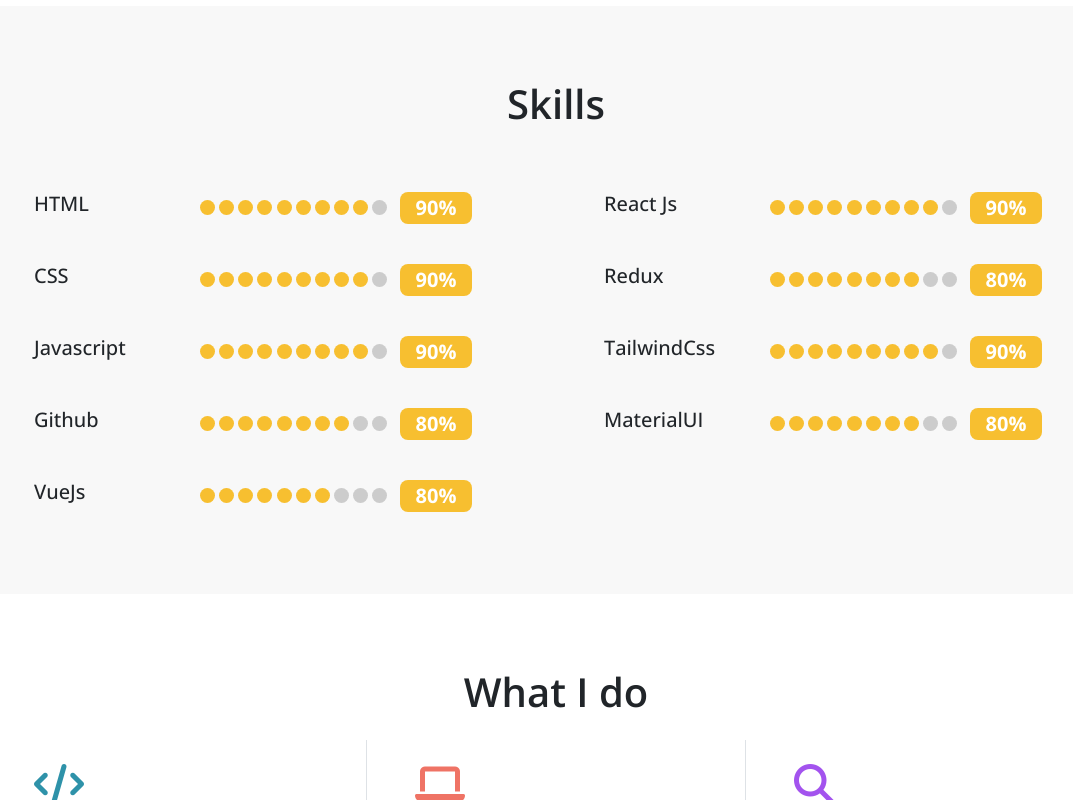
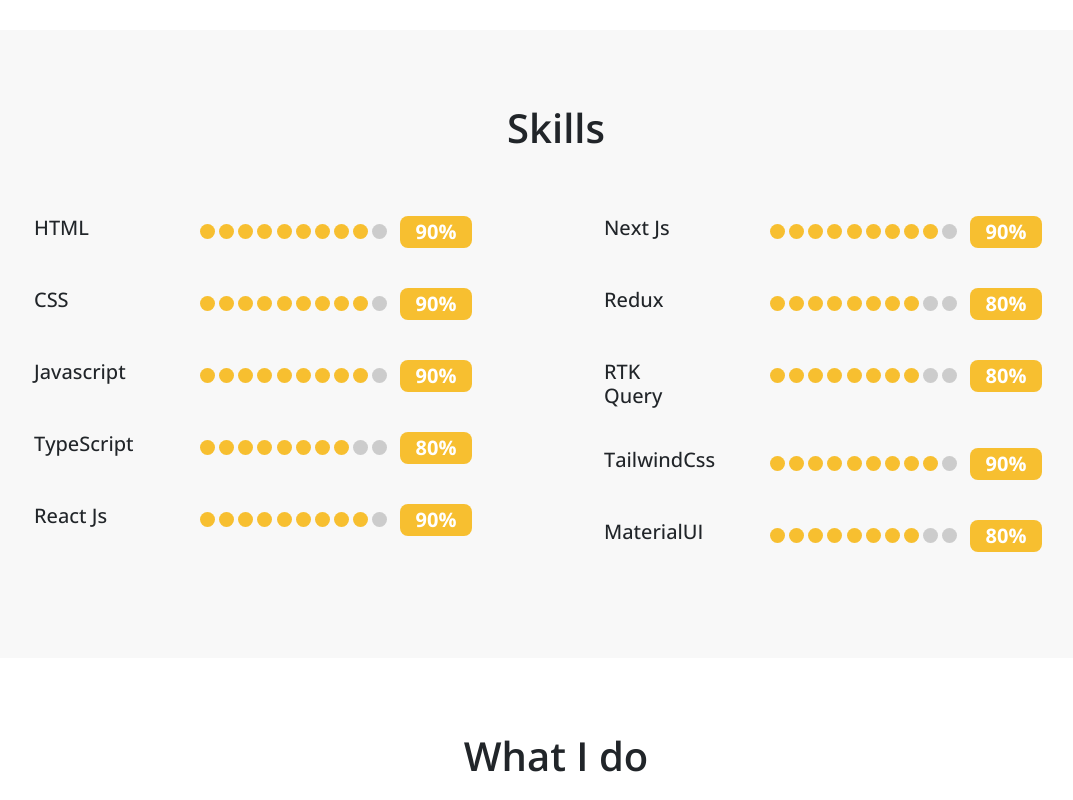
Before and after one commit to rashidgh/portfolio, a website: page index.html in a window 1280 px wide. Shown: the part 1838-2638 px from the top of the page, without its empty margins (84-1157 px from the left). Drawn offline with nearby package versions, Linux system fonts and the light colour scheme.

Commit message:
portfolio updated

```diff
--- a/index.html
+++ b/index.html
@@ -80,8 +80,11 @@
                         <h1 class="display-4 text-center text-accent-4 text-cursive">Md Rashid</h1>
                 </div>
                 <div class="col-12 col-md-8 lh-lg" data-aos="zoom-in">
-                    <p>Highly skilled Frontend Developer with a strong proficiency in HTML, CSS, JavaScript, Reactjs,
-                        Redux,TailwindCss, MaterialUI, Bootstrap. Possessing 2 years of experience in designing
+                    <p>Highly skilled Frontend Developer with a strong proficiency in HTML, CSS, JavaScript, TypeScript,
+                        Reactjs,
+                        Nextjs,
+                        Redux, ReduxToolkitQuery, TailwindCss, MaterialUI, Bootstrap. Possessing 2 years 5 months of
+                        experience in designing
                         and
                         implementing responsive and
                         user-friendly web applications. Adept at collaborating with cross-functional teams to deliver
@@ -129,13 +132,13 @@
                     <i class="fa-solid fa-briefcase h1"></i>
                     <h3 class="ps-2 py-2 fw-semibold d-inline-block">Work Experience</h3>
                     <div class="pb-3">
-                        <h5> Software Engineer <span class="text-accent-4 fw-bold">TestYantra Software
+                        <h5> Software Engineer at <span class="text-accent-4 fw-bold">TestYantra Software
                                 Solutions (Bangalore)</span></h5>
                         <p class="mb-0 py-1 fst-italic">August 2022 - present</p>
                         <p>
                             <ul>
                                 <li> Designed and developed responsive and visually appealing web applications using
-                                    HTML, CSS, JavaScript, and React.js.</li>
+                                    HTML, CSS, JavaScript, TypeScript, React.js, Next.js, RTK Query.</li>
                                 <li>Implemented best practices for web performance optimization, including code
                                     minification, image compression, and lazy loading, resulting in improved page load
                                     times and user satisfaction.</li>
@@ -225,7 +228,7 @@
                     <!--  -->
                     <div class="row py-3">
                         <div class="col-12 col-md-4">
-                            <h5 class="d-inline-block pe-1 pe-5">Github</h5>
+                            <h5 class="d-inline-block pe-1 pe-5">TypeScript</h5>
                         </div>
                         <div class="col-12 col-md-8">
                             <span class="bg-accent-4 skills-circle"></span>
@@ -242,28 +245,6 @@
                                 style="border-radius: 8px;">80%</h5>
                         </div>
                     </div>
-                    <div class="row py-3">
-                        <div class="col-12 col-md-4">
-                            <h5 class="d-inline-block pe-1 pe-5">VueJs</h5>
-                        </div>
-                        <div class="col-12 col-md-8">
-                            <span class="bg-accent-4 skills-circle"></span>
-                            <span class="bg-accent-4 skills-circle"></span>
-                            <span class="bg-accent-4 skills-circle"></span>
-                            <span class="bg-accent-4 skills-circle"></span>
-                            <span class="bg-accent-4 skills-circle"></span>
-                            <span class="bg-accent-4 skills-circle"></span>
-                            <span class="bg-accent-4 skills-circle"></span>
-                            <span class="bg-light-grey-2 skills-circle"></span>
-                            <span class="bg-light-grey-2 skills-circle"></span>
-                            <span class="bg-light-grey-2 skills-circle"></span>
-                            <h5 class="d-inline-block ms-2 px-3 py-1 text-white fw-bold bg-accent-4"
-                                style="border-radius: 8px;">80%</h5>
-                        </div>
-                    </div>
-                    <!--  -->
-                </div>
-                <div class="col-12 col-md-6 px-5 pt-0 pt-md-4 pb-4" data-aos="fade-left">
                     <div class="row py-3">
                         <div class="col-12 col-md-4">
                             <h5 class="d-inline-block pe-1 pe-5">React Js</h5>
@@ -283,9 +264,50 @@
                                 style="border-radius: 8px;">90%</h5>
                         </div>
                     </div>
+                    <!--  -->
+                </div>
+                <div class="col-12 col-md-6 px-5 pt-0 pt-md-4 pb-4" data-aos="fade-left">
+                    <div class="row py-3">
+                        <div class="col-12 col-md-4">
+                            <h5 class="d-inline-block pe-1 pe-5">Next Js</h5>
+                        </div>
+                        <div class="col-12 col-md-8">
+                            <span class="bg-accent-4 skills-circle"></span>
+                            <span class="bg-accent-4 skills-circle"></span>
+                            <span class="bg-accent-4 skills-circle"></span>
+                            <span class="bg-accent-4 skills-circle"></span>
+                            <span class="bg-accent-4 skills-circle"></span>
+                            <span class="bg-accent-4 skills-circle"></span>
+                            <span class="bg-accent-4 skills-circle"></span>
+                            <span class="bg-accent-4 skills-circle"></span>
+                            <span class="bg-accent-4 skills-circle"></span>
+                            <span class="bg-light-grey-2 skills-circle"></span>
+                            <h5 class="d-inline-block ms-2 px-3 py-1 text-white fw-bold bg-accent-4"
+                                style="border-radius: 8px;">90%</h5>
+                        </div>
+                    </div>
                     <div class="row py-3">
                         <div class="col-12 col-md-4">
                             <h5 class="d-inline-block pe-1 pe-5">Redux</h5>
+                        </div>
+                        <div class="col-12 col-md-8">
+                            <span class="bg-accent-4 skills-circle"></span>
+                            <span class="bg-accent-4 skills-circle"></span>
+                            <span class="bg-accent-4 skills-circle"></span>
+                            <span class="bg-accent-4 skills-circle"></span>
+                            <span class="bg-accent-4 skills-circle"></span>
+                            <span class="bg-accent-4 skills-circle"></span>
+                            <span class="bg-accent-4 skills-circle"></span>
+                            <span class="bg-accent-4 skills-circle"></span>
+                            <span class="bg-light-grey-2 skills-circle"></span>
+                            <span class="bg-light-grey-2 skills-circle"></span>
+                            <h5 class="d-inline-block ms-2 px-3 py-1 text-white fw-bold bg-accent-4"
+                                style="border-radius: 8px;">80%</h5>
+                        </div>
+                    </div>
+                    <div class="row py-3">
+                        <div class="col-12 col-md-4">
+                            <h5 class="d-inline-block pe-1 pe-5">RTK Query</h5>
                         </div>
                         <div class="col-12 col-md-8">
                             <span class="bg-accent-4 skills-circle"></span>
```
Also changed, not shown: 1 other file.
